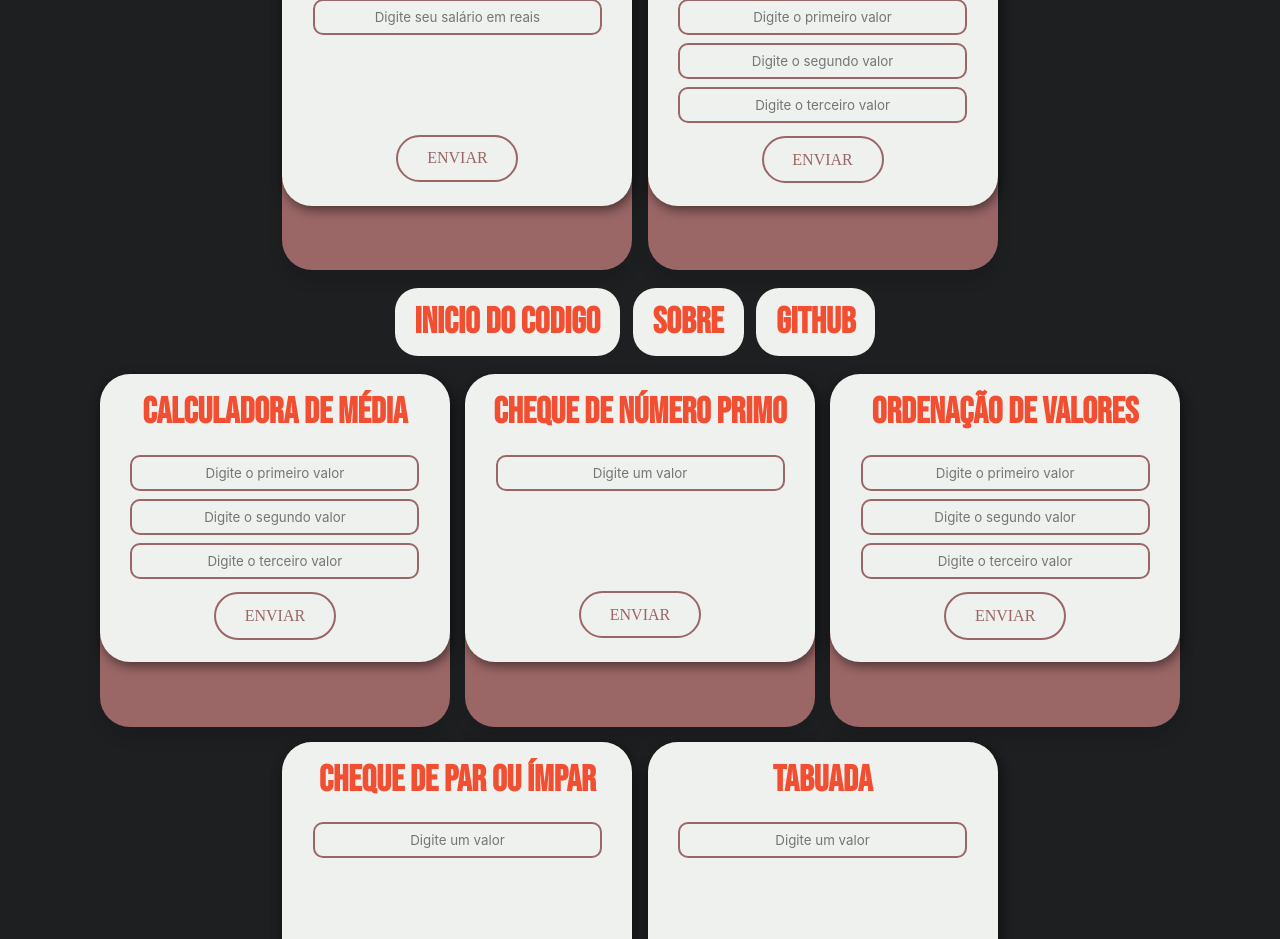
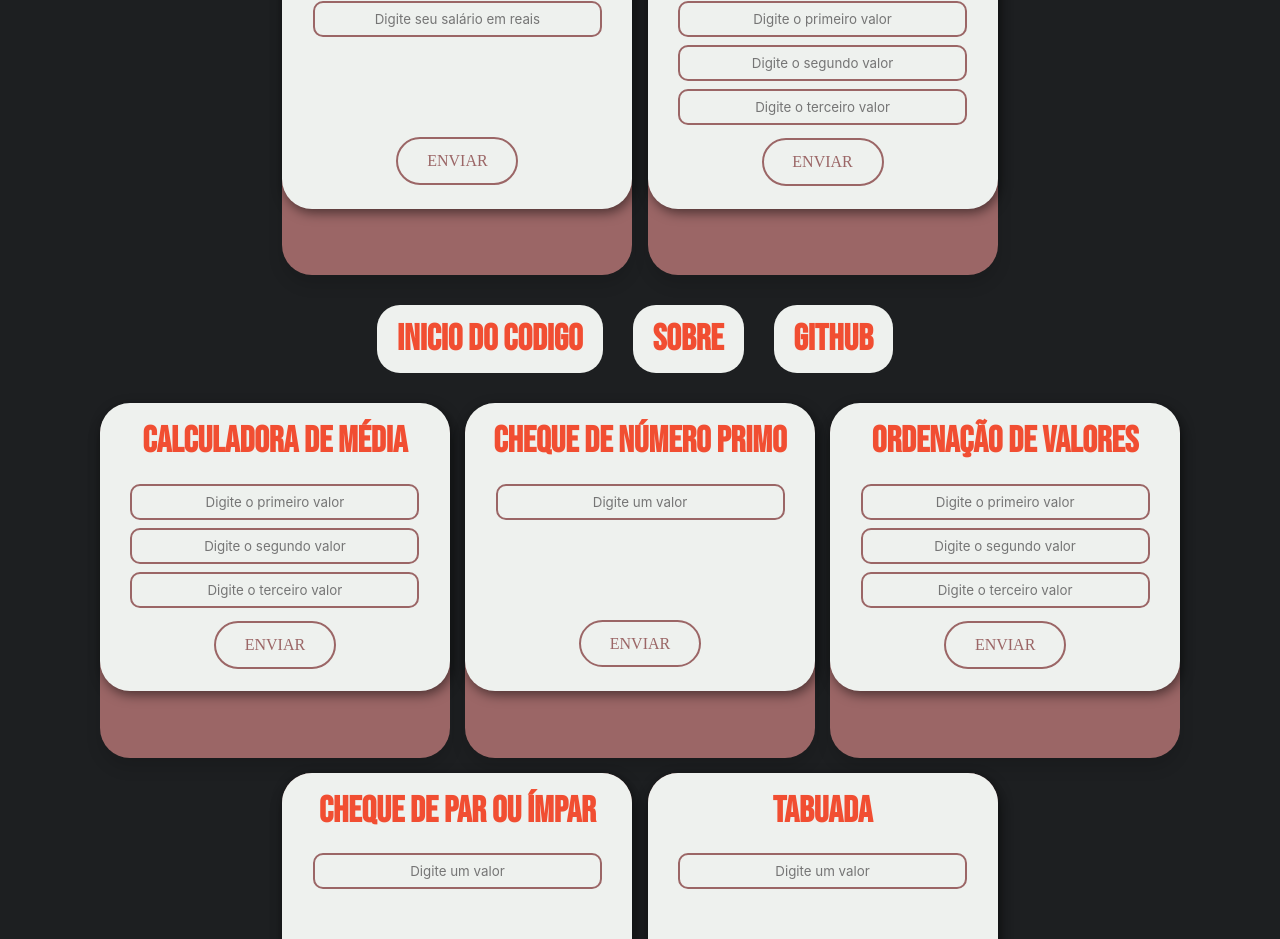
Before and after one commit to louis0113/projeto-frontend-grau, a plain HTML site: page src/index.html in a window 1280 px wide. Shown: the part 474-1413 px from the top of the page. Drawn offline with Linux system fonts and the light colour scheme.

Commit message:
correções na Tabuada

```diff
--- a/styles/styles.css
+++ b/styles/styles.css
@@ -67,7 +67,7 @@ input[type=number] {
     flex: 1;
     min-width: 350px;
     max-width: 300px;
-    padding-top: -30px;
+    padding-bottom: 2.5px;
 
 }
 
@@ -167,6 +167,7 @@ p {
     font-family: 'Courier New', Courier, monospace;
     flex: 1;
     width: 15rem;
+    display: none;
     background-color: #9b6666;
     float: left;
     height: 17rem;
@@ -222,7 +223,7 @@ input {
 
 .menu-central {
     font-family: 'Bebas Neue';
-    display: flexbox;
+    display: flex;
     justify-content: center;
     /* Centraliza os itens horizontalmente */
     align-items: center;
```
Also changed, not shown: src/sobre.html (+1 -1 lines).
